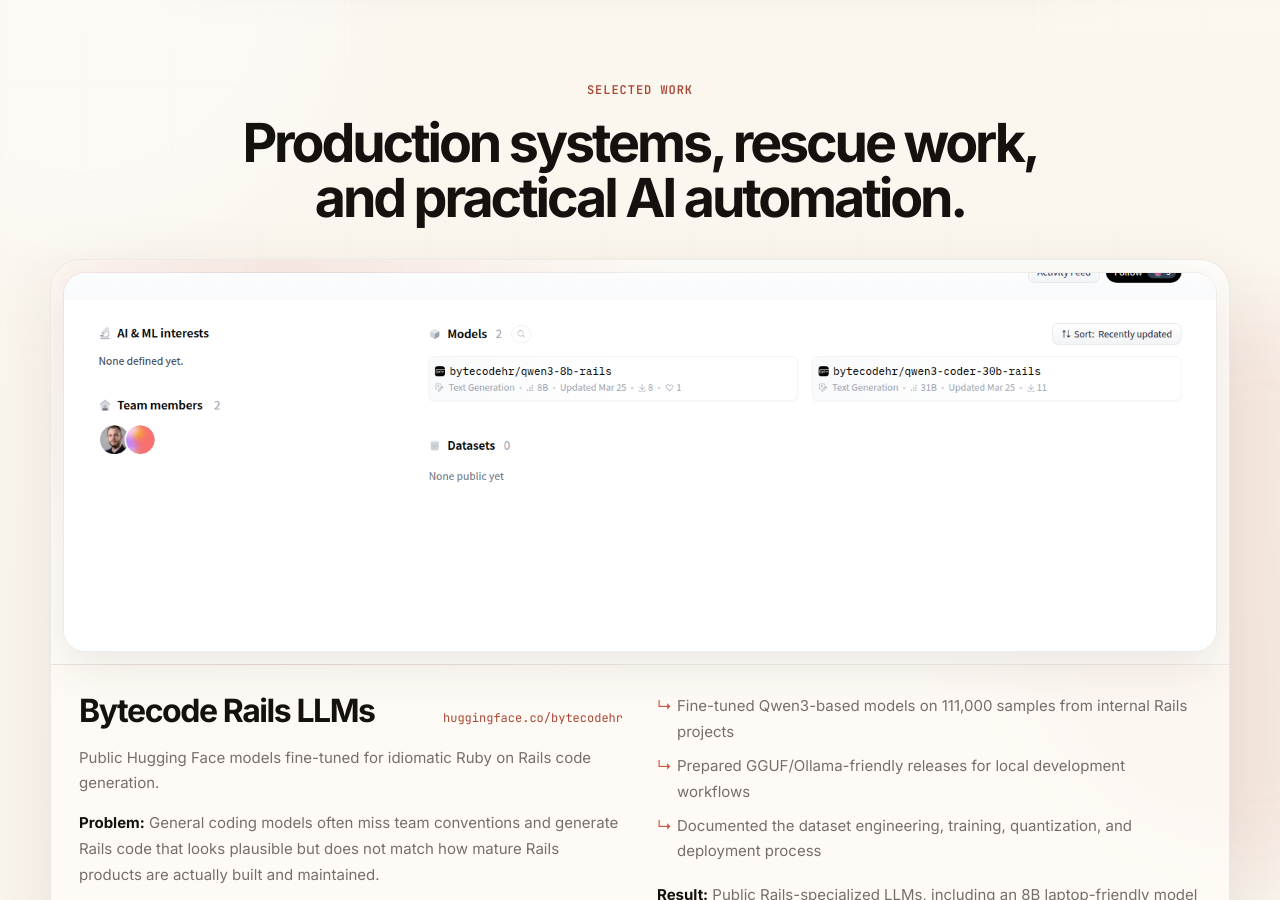
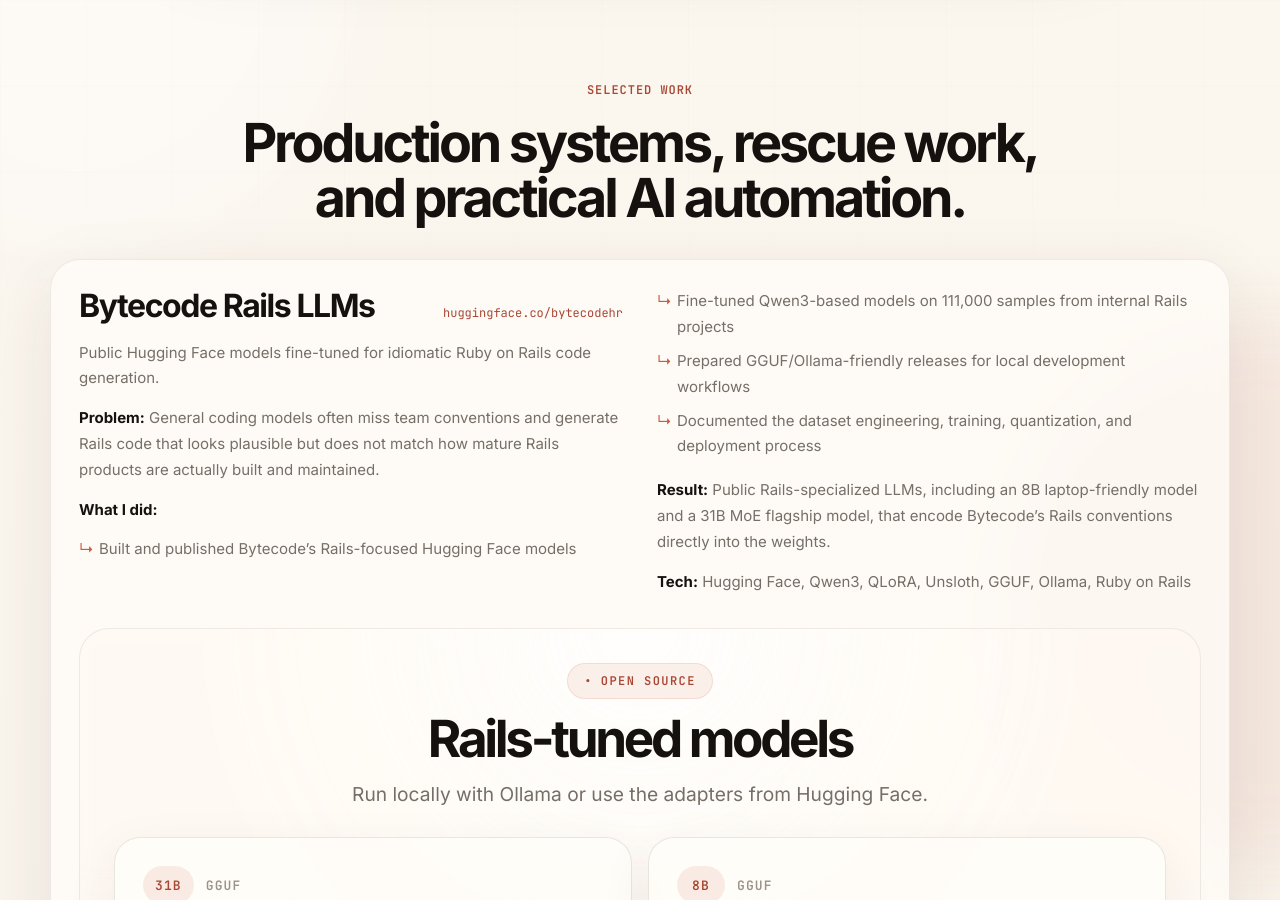
Before and after one commit to vmarcetic/vmarcetic.github.io, a Jekyll site: the page built from index.md, in a window 1280 px wide and 900 px high, scrolled down 1728 px. Built offline with Jekyll 4.4.1, drawn with Linux system fonts in a browser that asks for light colours.

Commit message:
Remove Hugging Face project screenshot

```diff
--- a/_data/projects.yml
+++ b/_data/projects.yml
@@ -1,6 +1,5 @@
 - name: Bytecode Rails LLMs
   link: huggingface.co/bytecodehr
-  image: bytecode-rails-llms.png
   description: |
     Public Hugging Face models fine-tuned for idiomatic Ruby on Rails code generation.
 
```
Also changed, not shown: assets/bytecode-rails-llms.png (deleted).
